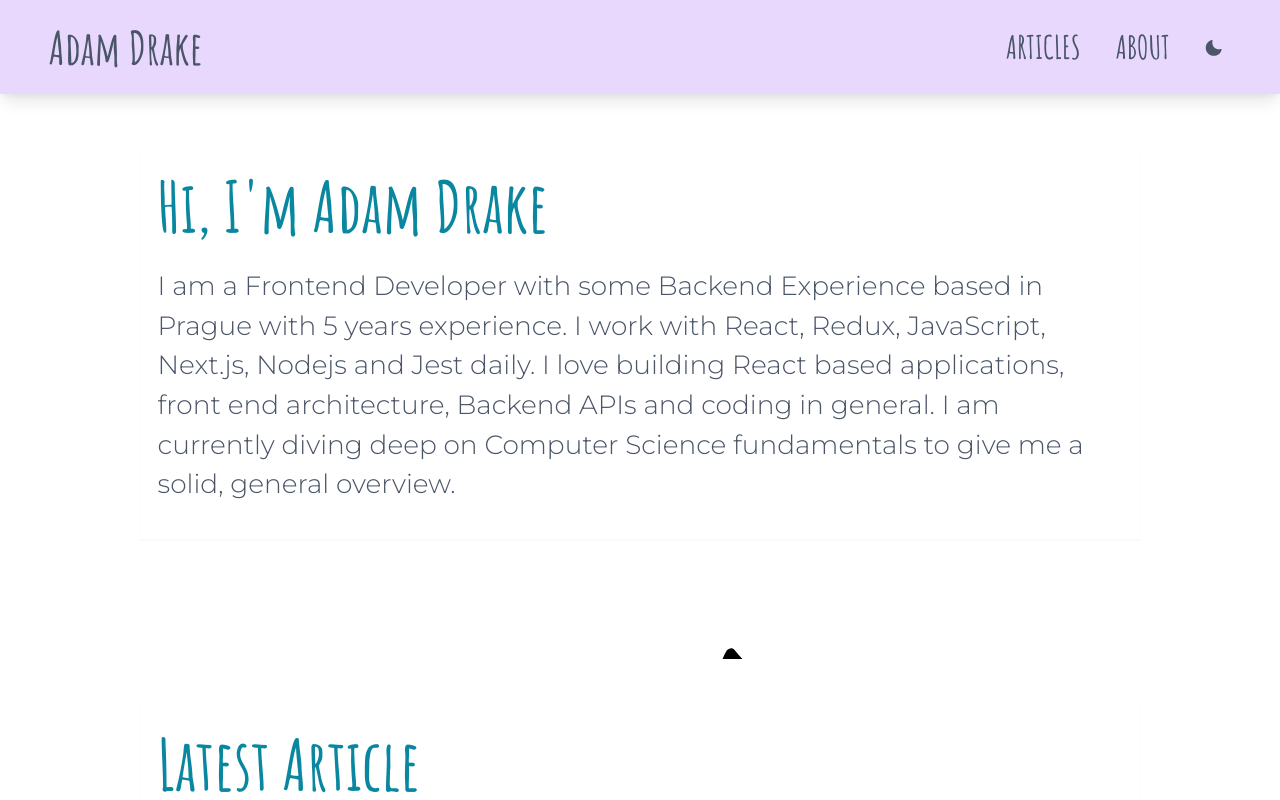
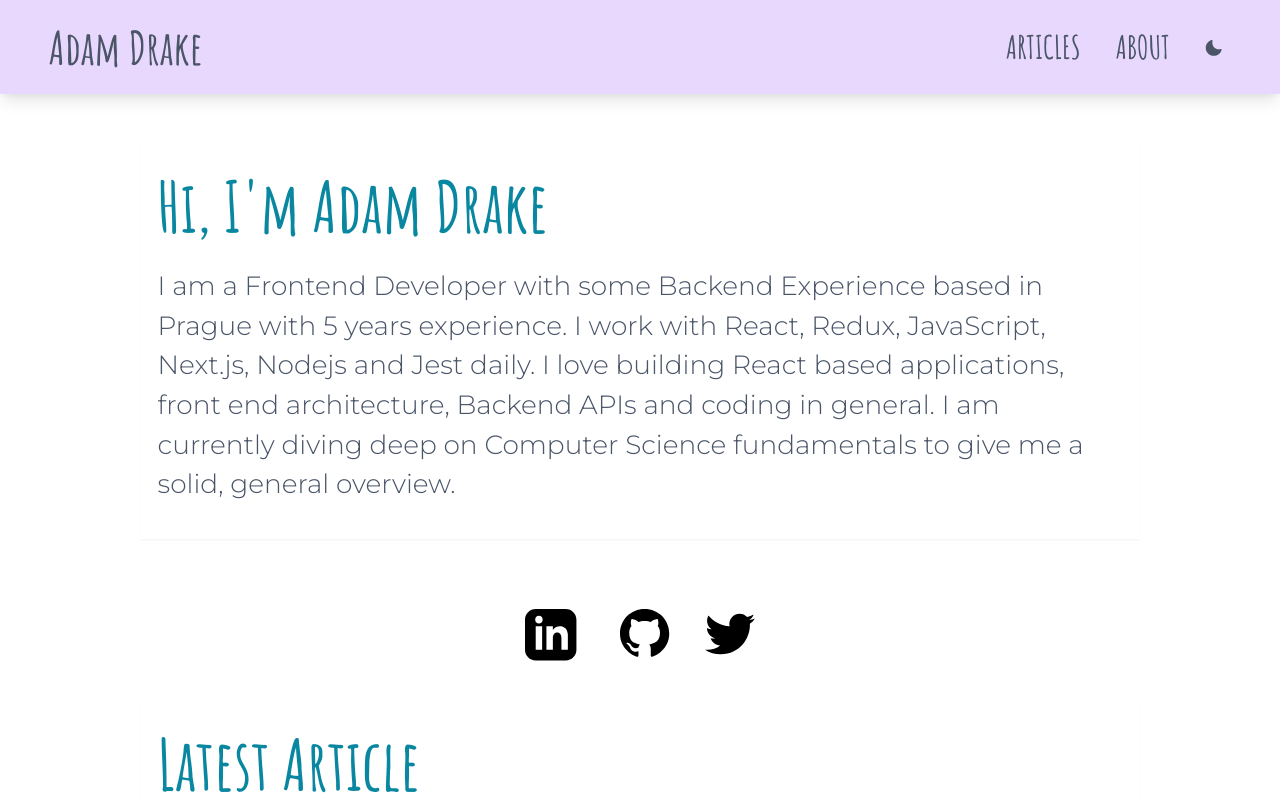
Before and after one commit to adamdrake210/adamdrake-site-blog, a Next.js app: page / in a window 1280 px wide. Both pictures are taken after a click on the icon 1213 px from the left and 47 px from the top of the page. Shown: the top 800 px of the page. Built offline with nearby package versions, Linux system fonts and the light colour scheme.

Commit message:
sorting colors

```diff
--- a/src/assets/icons/GithubLogo.tsx
+++ b/src/assets/icons/GithubLogo.tsx
@@ -1,9 +1,13 @@
 import React from 'react';
 
-export const GithubLogo = () => {
+type Props = {
+  fill: string;
+};
+
+export const GithubLogo = ({ fill }: Props) => {
   return (
     <path
-      fill="white"
+      fill={fill}
       strokeWidth="0"
       d="M32 0 C14 0 0 14 0 32 0 53 19 62 22 62 24 62 24 61 24 60 L24 55 C17 57 14 53 13 50 13 50 13 49 11 47 10 46 6 44 10 44 13 44 15 48 15 48 18 52 22 51 24 50 24 48 26 46 26 46 18 45 12 42 12 31 12 27 13 24 15 22 15 22 13 18 15 13 15 13 20 13 24 17 27 15 37 15 40 17 44 13 49 13 49 13 51 20 49 22 49 22 51 24 52 27 52 31 52 42 45 45 38 46 39 47 40 49 40 52 L40 60 C40 61 40 62 42 62 45 62 64 53 64 32 64 14 50 0 32 0 Z"
     />
--- a/src/assets/icons/LinkedInLogo.tsx
+++ b/src/assets/icons/LinkedInLogo.tsx
@@ -1,9 +1,13 @@
 import React from 'react';
 
-export const LinkedInLogo = () => {
+type Props = {
+  fill: string;
+};
+
+export const LinkedInLogo = ({ fill }: Props) => {
   return (
     <path
-      fill="white"
+      fill={fill}
       d="M19 0h-14c-2.761 0-5 2.239-5 5v14c0 2.761 2.239 5 5 5h14c2.762 0 5-2.239 5-5v-14c0-2.761-2.238-5-5-5zm-11 19h-3v-11h3v11zm-1.5-12.268c-.966 0-1.75-.79-1.75-1.764s.784-1.764 1.75-1.764 1.75.79 1.75 1.764-.783 1.764-1.75 1.764zm13.5 12.268h-3v-5.604c0-3.368-4-3.113-4 0v5.604h-3v-11h3v1.765c1.396-2.586 7-2.777 7 2.476v6.759z"
     />
   );
--- a/src/assets/icons/TwitterLogo.tsx
+++ b/src/assets/icons/TwitterLogo.tsx
@@ -1,18 +1,14 @@
-export const TwitterLogo = () => {
+import React from 'react';
+
+type Props = {
+  fill: string;
+};
+
+export const TwitterLogo = ({ fill }: Props) => {
   return (
     <path
-      d="M302.973,57.388c-4.87,2.16-9.877,3.983-14.993,5.463c6.057-6.85,10.675-14.91,13.494-23.73
-		c0.632-1.977-0.023-4.141-1.648-5.434c-1.623-1.294-3.878-1.449-5.665-0.39c-10.865,6.444-22.587,11.075-34.878,13.783
-		c-12.381-12.098-29.197-18.983-46.581-18.983c-36.695,0-66.549,29.853-66.549,66.547c0,2.89,0.183,5.764,0.545,8.598
-		C101.163,99.244,58.83,76.863,29.76,41.204c-1.036-1.271-2.632-1.956-4.266-1.825c-1.635,0.128-3.104,1.05-3.93,2.467
-		c-5.896,10.117-9.013,21.688-9.013,33.461c0,16.035,5.725,31.249,15.838,43.137c-3.075-1.065-6.059-2.396-8.907-3.977
-		c-1.529-0.851-3.395-0.838-4.914,0.033c-1.52,0.871-2.473,2.473-2.513,4.224c-0.007,0.295-0.007,0.59-0.007,0.889
-		c0,23.935,12.882,45.484,32.577,57.229c-1.692-0.169-3.383-0.414-5.063-0.735c-1.732-0.331-3.513,0.276-4.681,1.597
-		c-1.17,1.32-1.557,3.16-1.018,4.84c7.29,22.76,26.059,39.501,48.749,44.605c-18.819,11.787-40.34,17.961-62.932,17.961
-		c-4.714,0-9.455-0.277-14.095-0.826c-2.305-0.274-4.509,1.087-5.294,3.279c-0.785,2.193,0.047,4.638,2.008,5.895
-		c29.023,18.609,62.582,28.445,97.047,28.445c67.754,0,110.139-31.95,133.764-58.753c29.46-33.421,46.356-77.658,46.356-121.367
-		c0-1.826-0.028-3.67-0.084-5.508c11.623-8.757,21.63-19.355,29.773-31.536c1.237-1.85,1.103-4.295-0.33-5.998
-		C307.394,57.037,305.009,56.486,302.973,57.388z"
+      fill={fill}
+      d="M24 4.557c-.883.392-1.832.656-2.828.775 1.017-.609 1.798-1.574 2.165-2.724-.951.564-2.005.974-3.127 1.195-.897-.957-2.178-1.555-3.594-1.555-3.179 0-5.515 2.966-4.797 6.045-4.091-.205-7.719-2.165-10.148-5.144-1.29 2.213-.669 5.108 1.523 6.574-.806-.026-1.566-.247-2.229-.616-.054 2.281 1.581 4.415 3.949 4.89-.693.188-1.452.232-2.224.084.626 1.956 2.444 3.379 4.6 3.419-2.07 1.623-4.678 2.348-7.29 2.04 2.179 1.397 4.768 2.212 7.548 2.212 9.142 0 14.307-7.721 13.995-14.646.962-.695 1.797-1.562 2.457-2.549z"
     />
   );
 };
--- a/src/components/common/SocialLinks.tsx
+++ b/src/components/common/SocialLinks.tsx
@@ -4,8 +4,11 @@ import { Flex, Icon } from '@chakra-ui/react';
 import { GithubLogo } from 'assets/icons/GithubLogo';
 import { TwitterLogo } from 'assets/icons/TwitterLogo';
 import { LinkedInLogo } from 'assets/icons/LinkedInLogo';
+import { useThemeColors } from 'hooks/useThemeColors';
 
 export const SocialLinks = () => {
+  const { color } = useThemeColors();
+
   return (
     <Flex my={8}>
       <a
@@ -13,14 +16,8 @@ export const SocialLinks = () => {
         target="_blank"
         rel="noreferrer"
       >
-        <Icon
-          viewBox="0 0 28 28"
-          color="white"
-          width="60px"
-          height="60px"
-          mx={4}
-        >
-          <LinkedInLogo />
+        <Icon viewBox="0 0 28 28" width="60px" height="60px" mx={4}>
+          <LinkedInLogo fill={color} />
         </Icon>
       </a>
       <a
@@ -28,8 +25,8 @@ export const SocialLinks = () => {
         target="_blank"
         rel="noreferrer"
       >
-        <Icon viewBox="0 0 65 65" color="white" width={50} height={50} mx={4}>
-          <GithubLogo />
+        <Icon viewBox="0 0 65 65" width={50} height={50} mx={4}>
+          <GithubLogo fill={color} />
         </Icon>
       </a>
       <a
@@ -37,8 +34,8 @@ export const SocialLinks = () => {
         target="_blank"
         rel="noreferrer"
       >
-        <Icon viewBox="0 0 50 50" color="white" width={50} height={50} mx={4}>
-          <TwitterLogo />
+        <Icon viewBox="0 0 24 24" width={50} height={50} mx={4}>
+          <TwitterLogo fill={color} />
         </Icon>
       </a>
     </Flex>
```
